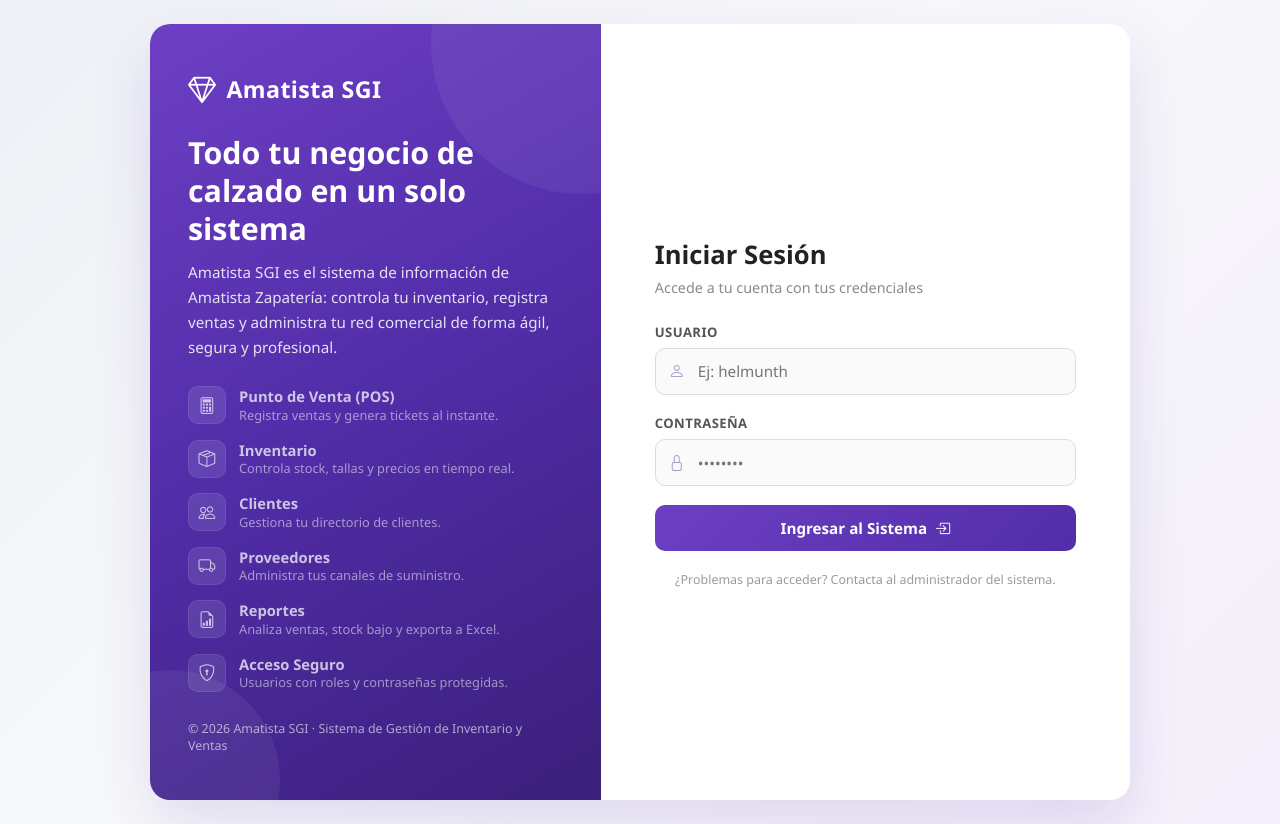
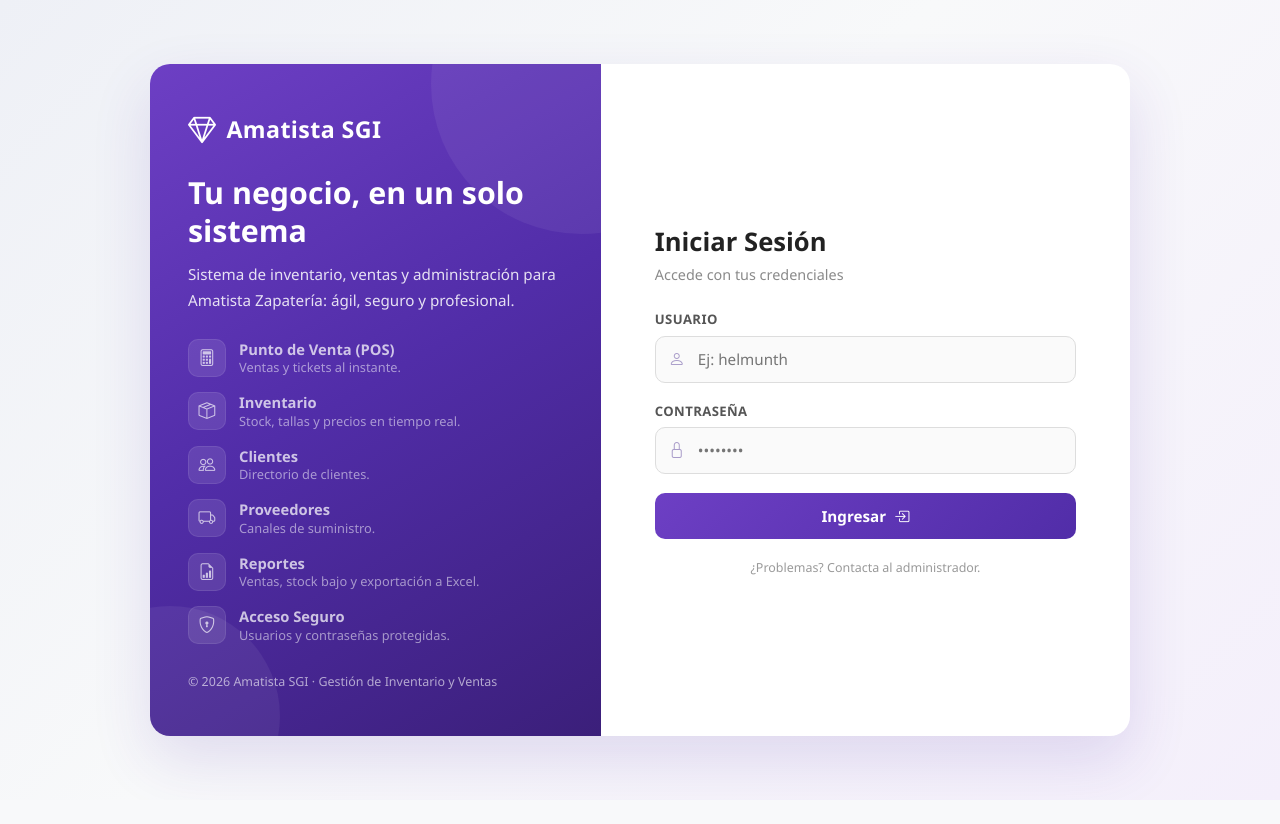
Before and after one commit to HelmunthAvila/amatista_sgi, a PHP site: page /login.php in a window 1280 px wide. After the commit the page ends 795 px from the top, so only its background shows below. Run offline with PHP 8.4, Linux system fonts and the light colour scheme.

Commit message:
Textos en español y concisos

```diff
--- a/dashboard.php
+++ b/dashboard.php
@@ -65,7 +65,7 @@ $datos_anual = [
     <!-- Header / Selector de Usuario -->
     <div class="d-flex justify-content-between align-items-center mb-4">
         <div>
-            <h1 class="h3 fw-bold text-dark mb-0">Dashboard AMATISTA SGI</h1>
+            <h1 class="h3 fw-bold text-dark mb-0">Inicio - Amatista SGI</h1>
             <p class="text-muted small mb-0">Resumen operativo y analítica de calzado.</p>
         </div>
 
--- a/includes/header.php
+++ b/includes/header.php
@@ -153,7 +153,7 @@ $es_admin = isset($_SESSION['rol']) && $_SESSION['rol'] === 'admin';
             <?php if ($es_admin): ?>
             <!-- Dashboard -->
             <a href="<?= $base ?>dashboard.php" class="nav-link <?= (basename($archivo_actual) == 'dashboard.php') ? 'active' : '' ?>">
-                <i class="bi bi-grid-1x2 me-3"></i> Dashboard
+                <i class="bi bi-grid-1x2 me-3"></i> Inicio
             </a>
             <?php endif; ?>
 
--- a/login.php
+++ b/login.php
@@ -58,7 +58,7 @@ if ($_SERVER['REQUEST_METHOD'] == 'POST') {
 <head>
     <meta charset="UTF-8">
     <meta name="viewport" content="width=device-width, initial-scale=1.0">
-    <title>Login - Amatista SGI</title>
+    <title>Iniciar Sesión - Amatista SGI</title>
     <!-- Iconos Bootstrap (misma fuente que el resto del sistema) -->
     <link rel="stylesheet" href="https://cdn.jsdelivr.net/npm/bootstrap-icons@1.11.0/font/bootstrap-icons.css">
     <style>
@@ -299,11 +299,10 @@ if ($_SERVER['REQUEST_METHOD'] == 'POST') {
             </div>
 
             <div class="brand-hero">
-                <h1 class="brand-title">Todo tu negocio de calzado en un solo sistema</h1>
+                <h1 class="brand-title">Tu negocio, en un solo sistema</h1>
                 <p class="brand-subtitle">
-                    Amatista SGI es el sistema de información de Amatista Zapatería:
-                    controla tu inventario, registra ventas y administra tu red comercial
-                    de forma ágil, segura y profesional.
+                    Sistema de inventario, ventas y administración para Amatista Zapatería:
+                    ágil, seguro y profesional.
                 </p>
 
                 <ul class="features">
@@ -311,49 +310,49 @@ if ($_SERVER['REQUEST_METHOD'] == 'POST') {
                         <span class="icon-box"><i class="bi bi-calculator"></i></span>
                         <span>
                             <strong>Punto de Venta (POS)</strong>
-                            <span>Registra ventas y genera tickets al instante.</span>
+                            <span>Ventas y tickets al instante.</span>
                         </span>
                     </li>
                     <li>
                         <span class="icon-box"><i class="bi bi-box-seam"></i></span>
                         <span>
                             <strong>Inventario</strong>
-                            <span>Controla stock, tallas y precios en tiempo real.</span>
+                            <span>Stock, tallas y precios en tiempo real.</span>
                         </span>
                     </li>
                     <li>
                         <span class="icon-box"><i class="bi bi-people"></i></span>
                         <span>
                             <strong>Clientes</strong>
-                            <span>Gestiona tu directorio de clientes.</span>
+                            <span>Directorio de clientes.</span>
                         </span>
                     </li>
                     <li>
                         <span class="icon-box"><i class="bi bi-truck"></i></span>
                         <span>
                             <strong>Proveedores</strong>
-                            <span>Administra tus canales de suministro.</span>
+                            <span>Canales de suministro.</span>
                         </span>
                     </li>
                     <li>
                         <span class="icon-box"><i class="bi bi-file-earmark-bar-graph"></i></span>
                         <span>
                             <strong>Reportes</strong>
-                            <span>Analiza ventas, stock bajo y exporta a Excel.</span>
+                            <span>Ventas, stock bajo y exportación a Excel.</span>
                         </span>
                     </li>
                     <li>
                         <span class="icon-box"><i class="bi bi-shield-lock"></i></span>
                         <span>
                             <strong>Acceso Seguro</strong>
-                            <span>Usuarios con roles y contraseñas protegidas.</span>
+                            <span>Usuarios y contraseñas protegidas.</span>
                         </span>
                     </li>
                 </ul>
             </div>
 
             <div class="brand-footer">
-                © 2026 Amatista SGI · Sistema de Gestión de Inventario y Ventas
+                © 2026 Amatista SGI · Gestión de Inventario y Ventas
             </div>
         </aside>
 
@@ -361,7 +360,7 @@ if ($_SERVER['REQUEST_METHOD'] == 'POST') {
         <main class="form-side">
             <div class="form-heading">
                 <h2>Iniciar Sesión</h2>
-                <p>Accede a tu cuenta con tus credenciales</p>
+                <p>Accede con tus credenciales</p>
             </div>
 
             <?php if (!empty($error)): ?>
@@ -390,12 +389,12 @@ if ($_SERVER['REQUEST_METHOD'] == 'POST') {
                 </div>
 
                 <button type="submit" class="btn-submit">
-                    Ingresar al Sistema <i class="bi bi-box-arrow-in-right"></i>
+                    Ingresar <i class="bi bi-box-arrow-in-right"></i>
                 </button>
             </form>
 
             <p class="form-foot">
-                ¿Problemas para acceder? Contacta al administrador del sistema.
+                ¿Problemas? Contacta al administrador.
             </p>
         </main>
 
```
